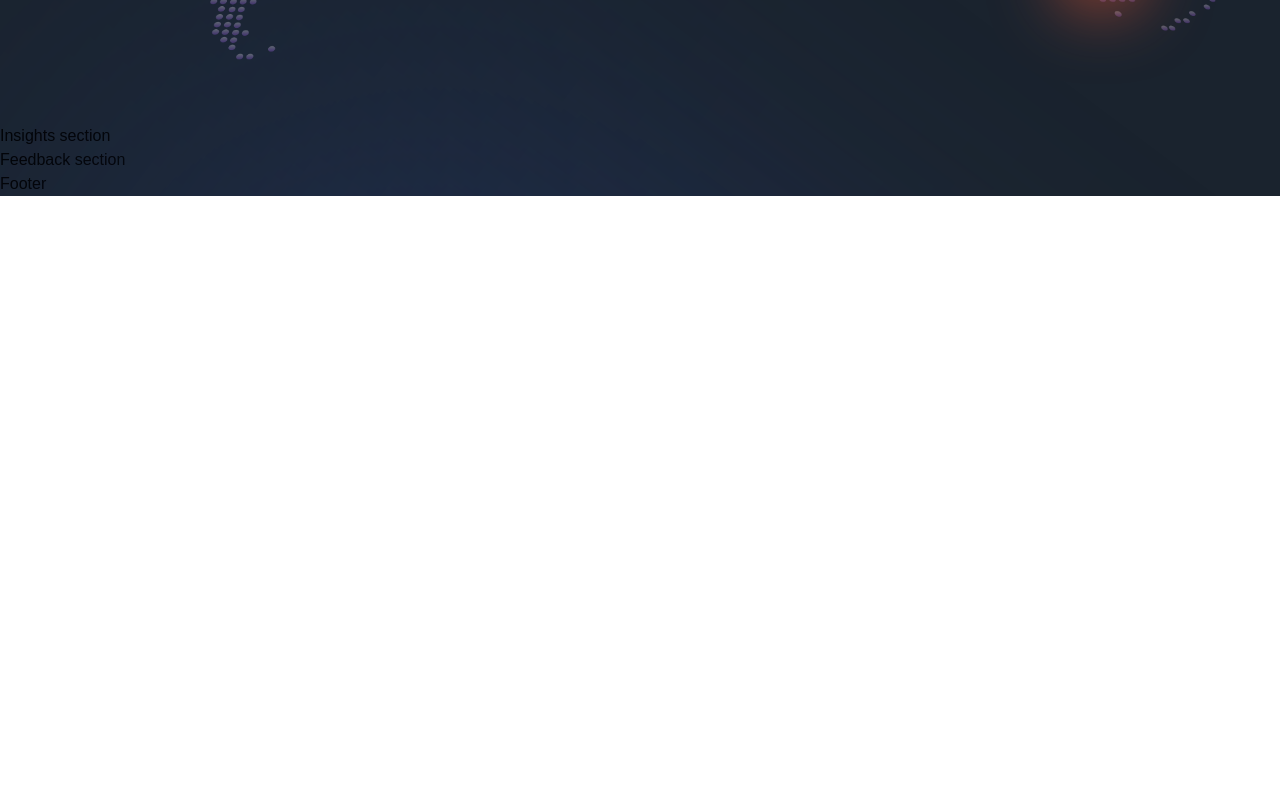
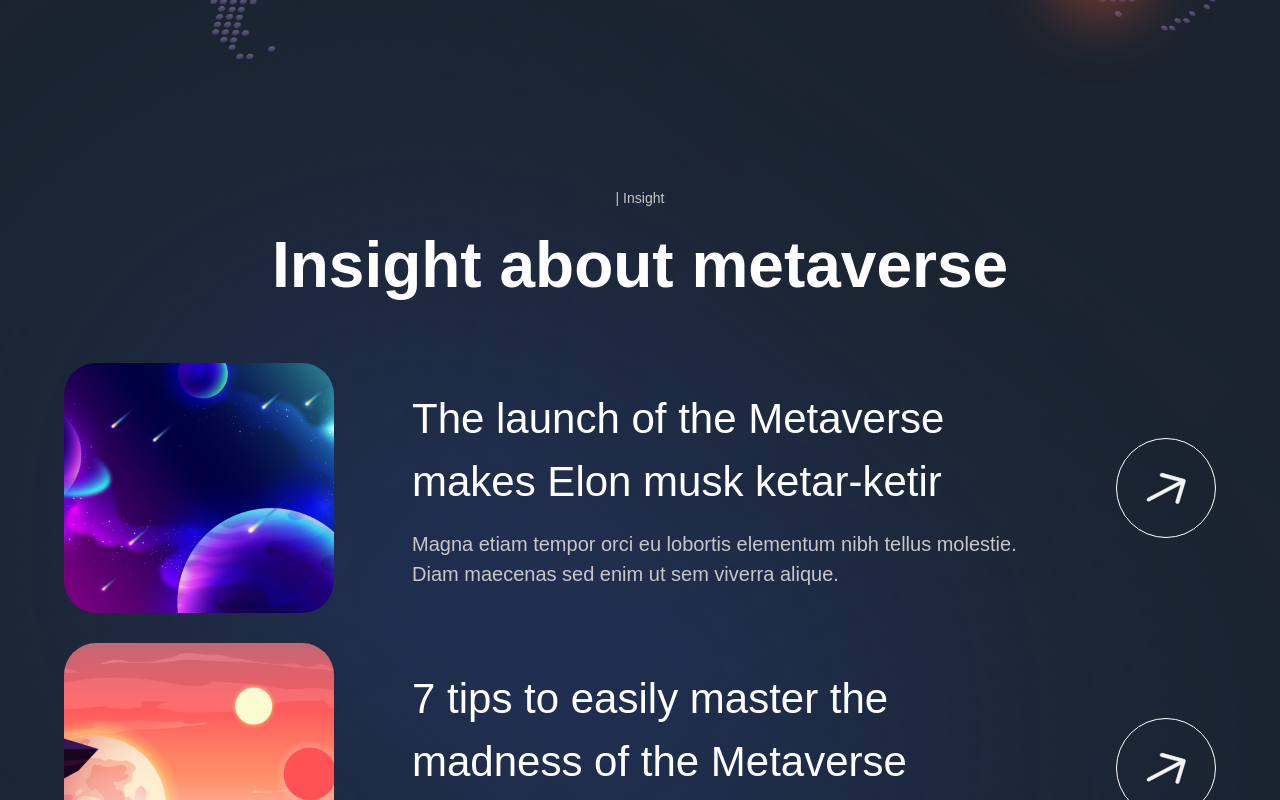
Before and after one commit to Alausa-AbdulAzeez/metaverse, a Next.js app: page / in a window 1280 px wide. Shown: the part 4980-5780 px from the top of the page. Before the commit the page ends 5176 px from the top, so only its background shows below. Built offline with nearby package versions, Linux system fonts and the light colour scheme; a web font is replaced by a local one.

Commit message:
completed insights section

```diff
--- a/components/InsightCard.jsx
+++ b/components/InsightCard.jsx
@@ -1,7 +1,40 @@
-import React from "react";
+/* eslint-disable @next/next/no-img-element */
+'use client'
 
-const InsightCard = () => {
-  return <div>InsightCard</div>;
-};
+import { motion } from 'framer-motion'
+import { fadeIn } from '@/utils/motion'
 
-export default InsightCard;
+const InsightCard = ({ imgUrl, title, subtitle, index }) => {
+  return (
+    <motion.div
+      variants={fadeIn('up', 'spring', index * 0.5, 1)}
+      className='flex md:flex-row flex-col gap-4'
+    >
+      <img
+        src={imgUrl}
+        alt='planet-01'
+        className='md:w-[270px] w-full h-[250px] rounded-[32px] object-cover'
+      />
+      <div className='flex w-full justify-between items-center'>
+        <div className='flex flex-col max-w-[650px] flex-1 md:ml-[62px]'>
+          <h4 className='font-normal lg:text-[42px] text-[26px] text-white '>
+            {title}
+          </h4>
+          <p className='mt-[16px] font-normal lg:text-[20px] text-[14px] text-secondary-white'>
+            {subtitle}
+          </p>
+        </div>
+
+        <div className='lg:flex hidden items-center justify-center w-[100px] h-[100px] rounded-full bg-transparent border-[1px] border-white'>
+          <img
+            src='/arrow.svg'
+            alt='arrow'
+            className='w-[40%] h-[40%] object-contain'
+          />
+        </div>
+      </div>
+    </motion.div>
+  )
+}
+
+export default InsightCard
--- a/sections/Insights.jsx
+++ b/sections/Insights.jsx
@@ -1,5 +1,36 @@
-"use client";
+/* eslint-disable @next/next/no-img-element */
+'use client'
+import { motion } from 'framer-motion'
+import styles from '@/styles'
+import { staggerContainer } from '@/utils/motion'
+import { TitleText, TypingText, InsightCard } from '../components'
+import { insights } from '../constants'
 
-const Insights = () => <section>Insights section</section>;
+const Insights = () => (
+  <section className={`${styles.paddings} relative z-10`}>
+    <motion.div
+      variants={staggerContainer}
+      initial='hidden'
+      whileInView={'show'}
+      viewport={{ once: false, amount: 0.25 }}
+      className={`${styles.innerWidth} mx-auto flex flex-col `}
+    >
+      <TypingText title={'| Insight'} textStyles={'text-center'} />
+      <TitleText title={'Insight about metaverse'} textStyles={'text-center'} />
+      <div className='flex flex-col gap-[30px] mt-[50px]'>
+        {' '}
+        {insights?.map((insight, index) => {
+          return (
+            <InsightCard
+              key={`insight-${index}`}
+              {...insight}
+              index={index + 1}
+            />
+          )
+        })}
+      </div>
+    </motion.div>
+  </section>
+)
 
-export default Insights;
+export default Insights
```
